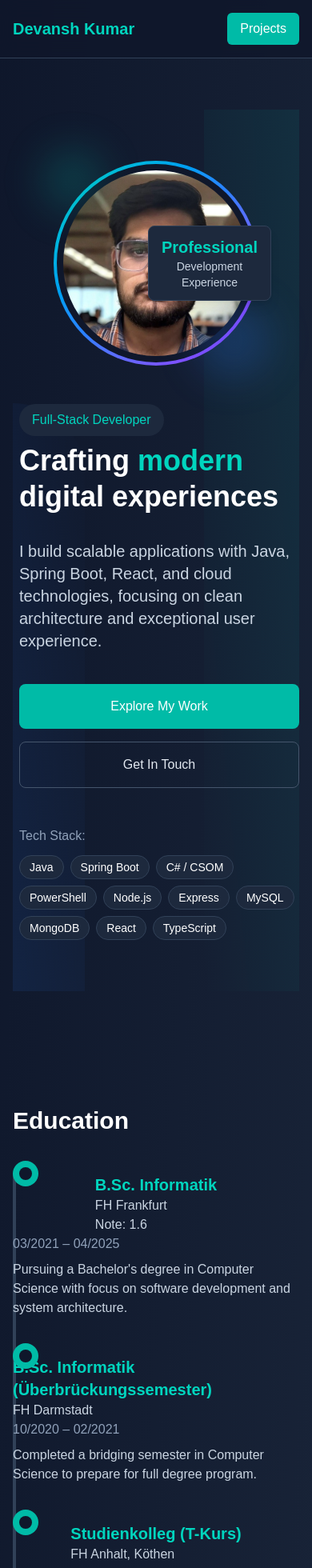
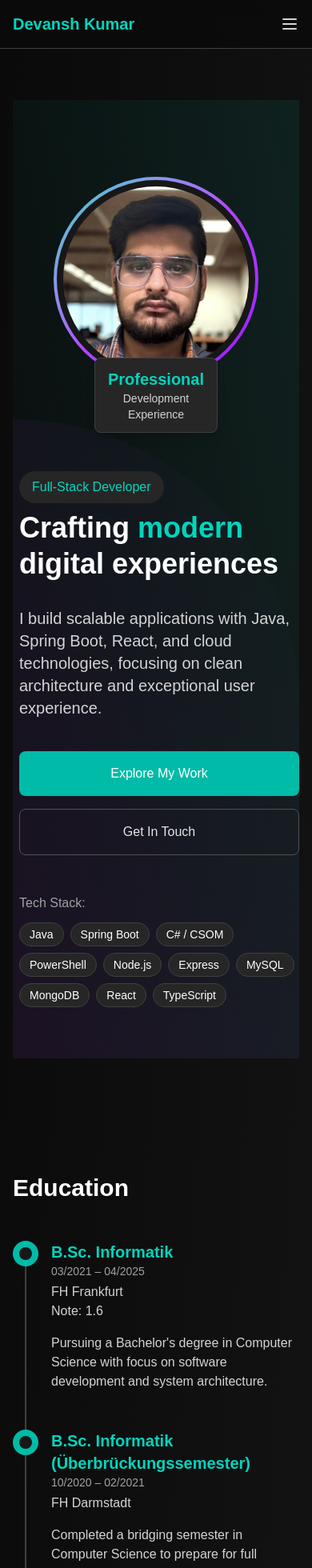
Before and after one commit to techikansh/Portfolio, a Next.js app: page / in a window 390 px wide. Shown: the top 1960 px of the page at 80% size. Built offline with nearby package versions, Linux system fonts and the light colour scheme.

Commit message:
made the portfolio mobile friendly

```diff
--- a/app/components/EducationSection.tsx
+++ b/app/components/EducationSection.tsx
@@ -6,68 +6,72 @@ const EducationSection: React.FC = () => {
       <h2 className="text-3xl font-bold mb-12">Education</h2>
       <div className="relative">
         {/* Timeline Line */}
-        <div className="absolute left-0 md:left-1/2 transform md:-translate-x-1/2 h-full w-1 bg-slate-700"></div>
+        <div className="absolute left-4 md:left-1/2 transform -translate-x-1/2 h-full w-0.5 bg-neutral-700"></div>
 
         {/* Timeline Items */}
         <div className="space-y-12">
           {/* FH Frankfurt */}
-          <div className="relative flex flex-col md:flex-row items-center">
-            <div className="flex flex-col md:w-1/2 md:pr-8 md:text-right order-2 md:order-1">
+          <div className="relative flex flex-col md:flex-row md:items-center">
+            <div className="flex flex-col w-full md:w-1/2 md:pr-8 md:text-right order-2 md:order-1 pl-12 md:pl-0">
               <h3 className="text-xl font-bold text-teal-400">B.Sc. Informatik</h3>
-              <p className="text-slate-300">FH Frankfurt</p>
-              <p className="text-slate-300">Note: 1.6</p>
+              <div className="md:hidden text-neutral-400 text-sm mb-1">03/2021 – 04/2025</div>
+              <p className="text-neutral-300">FH Frankfurt</p>
+              <p className="text-neutral-300">Note: 1.6</p>
             </div>
-            <div className="absolute left-0 md:left-1/2 transform -translate-y-1/2 md:-translate-x-1/2 w-8 h-8 rounded-full bg-teal-500 flex items-center justify-center z-10 order-1 md:order-2">
-              <div className="w-4 h-4 rounded-full bg-slate-900"></div>
+            <div className="absolute left-0 md:left-1/2 transform translate-y-0 md:-translate-y-1/2 md:-translate-x-1/2 w-8 h-8 rounded-full bg-teal-500 flex items-center justify-center z-10 order-1 md:order-2 top-0 md:top-1/2">
+              <div className="w-4 h-4 rounded-full bg-neutral-900"></div>
             </div>
-            <div className="md:w-1/2 md:pl-8 order-3">
-              <div className="text-slate-400 font-medium">03/2021 – 04/2025</div>
-              <p className="text-slate-300 mt-2">Pursuing a Bachelor&apos;s degree in Computer Science with focus on software development and system architecture.</p>
+            <div className="w-full md:w-1/2 md:pl-8 order-3 pl-12 md:pl-0 pt-2 md:pt-0">
+              <div className="hidden md:block text-neutral-400 font-medium">03/2021 – 04/2025</div>
+              <p className="text-neutral-300 mt-2">Pursuing a Bachelor&apos;s degree in Computer Science with focus on software development and system architecture.</p>
             </div>
           </div>
 
           {/* FH Darmstadt */}
-          <div className="relative flex flex-col md:flex-row items-center">
-            <div className="flex flex-col md:w-1/2 md:pr-8 md:text-right order-2 md:order-1">
+          <div className="relative flex flex-col md:flex-row md:items-center">
+            <div className="flex flex-col w-full md:w-1/2 md:pr-8 md:text-right order-2 md:order-1 pl-12 md:pl-0">
               <h3 className="text-xl font-bold text-teal-400">B.Sc. Informatik (Überbrückungssemester)</h3>
-              <p className="text-slate-300">FH Darmstadt</p>
+              <div className="md:hidden text-neutral-400 text-sm mb-1">10/2020 – 02/2021</div>
+              <p className="text-neutral-300">FH Darmstadt</p>
             </div>
-            <div className="absolute left-0 md:left-1/2 transform -translate-y-1/2 md:-translate-x-1/2 w-8 h-8 rounded-full bg-teal-500 flex items-center justify-center z-10 order-1 md:order-2">
-              <div className="w-4 h-4 rounded-full bg-slate-900"></div>
+            <div className="absolute left-0 md:left-1/2 transform translate-y-0 md:-translate-y-1/2 md:-translate-x-1/2 w-8 h-8 rounded-full bg-teal-500 flex items-center justify-center z-10 order-1 md:order-2 top-0 md:top-1/2">
+              <div className="w-4 h-4 rounded-full bg-neutral-900"></div>
             </div>
-            <div className="md:w-1/2 md:pl-8 order-3">
-              <div className="text-slate-400 font-medium">10/2020 – 02/2021</div>
-              <p className="text-slate-300 mt-2">Completed a bridging semester in Computer Science to prepare for full degree program.</p>
+            <div className="w-full md:w-1/2 md:pl-8 order-3 pl-12 md:pl-0 pt-2 md:pt-0">
+              <div className="hidden md:block text-neutral-400 font-medium">10/2020 – 02/2021</div>
+              <p className="text-neutral-300 mt-2">Completed a bridging semester in Computer Science to prepare for full degree program.</p>
             </div>
           </div>
 
           {/* FH Anhalt */}
-          <div className="relative flex flex-col md:flex-row items-center">
-            <div className="flex flex-col md:w-1/2 md:pr-8 md:text-right order-2 md:order-1">
+          <div className="relative flex flex-col md:flex-row md:items-center">
+            <div className="flex flex-col w-full md:w-1/2 md:pr-8 md:text-right order-2 md:order-1 pl-12 md:pl-0">
               <h3 className="text-xl font-bold text-teal-400">Studienkolleg (T-Kurs)</h3>
-              <p className="text-slate-300">FH Anhalt, Köthen</p>
+              <div className="md:hidden text-neutral-400 text-sm mb-1">08/2019 – 07/2020</div>
+              <p className="text-neutral-300">FH Anhalt, Köthen</p>
             </div>
-            <div className="absolute left-0 md:left-1/2 transform -translate-y-1/2 md:-translate-x-1/2 w-8 h-8 rounded-full bg-teal-500 flex items-center justify-center z-10 order-1 md:order-2">
-              <div className="w-4 h-4 rounded-full bg-slate-900"></div>
+            <div className="absolute left-0 md:left-1/2 transform translate-y-0 md:-translate-y-1/2 md:-translate-x-1/2 w-8 h-8 rounded-full bg-teal-500 flex items-center justify-center z-10 order-1 md:order-2 top-0 md:top-1/2">
+              <div className="w-4 h-4 rounded-full bg-neutral-900"></div>
             </div>
-            <div className="md:w-1/2 md:pl-8 order-3">
-              <div className="text-slate-400 font-medium">08/2019 – 07/2020</div>
-              <p className="text-slate-300 mt-2">Completed technical preparatory course for international students focusing on mathematics, physics, and computer science.</p>
+            <div className="w-full md:w-1/2 md:pl-8 order-3 pl-12 md:pl-0 pt-2 md:pt-0">
+              <div className="hidden md:block text-neutral-400 font-medium">08/2019 – 07/2020</div>
+              <p className="text-neutral-300 mt-2">Completed technical preparatory course for international students focusing on mathematics, physics, and computer science.</p>
             </div>
           </div>
 
           {/* F+U Academy */}
-          <div className="relative flex flex-col md:flex-row items-center">
-            <div className="flex flex-col md:w-1/2 md:pr-8 md:text-right order-2 md:order-1">
+          <div className="relative flex flex-col md:flex-row md:items-center">
+            <div className="flex flex-col w-full md:w-1/2 md:pr-8 md:text-right order-2 md:order-1 pl-12 md:pl-0">
               <h3 className="text-xl font-bold text-teal-400">Sprachschule</h3>
-              <p className="text-slate-300">F+U Academy of Languages, Heidelberg</p>
+              <div className="md:hidden text-neutral-400 text-sm mb-1">01/2019 – 07/2019</div>
+              <p className="text-neutral-300">F+U Academy of Languages, Heidelberg</p>
             </div>
-            <div className="absolute left-0 md:left-1/2 transform -translate-y-1/2 md:-translate-x-1/2 w-8 h-8 rounded-full bg-teal-500 flex items-center justify-center z-10 order-1 md:order-2">
-              <div className="w-4 h-4 rounded-full bg-slate-900"></div>
+            <div className="absolute left-0 md:left-1/2 transform translate-y-0 md:-translate-y-1/2 md:-translate-x-1/2 w-8 h-8 rounded-full bg-teal-500 flex items-center justify-center z-10 order-1 md:order-2 top-0 md:top-1/2">
+              <div className="w-4 h-4 rounded-full bg-neutral-900"></div>
             </div>
-            <div className="md:w-1/2 md:pl-8 order-3">
-              <div className="text-slate-400 font-medium">01/2019 – 07/2019</div>
-              <p className="text-slate-300 mt-2">Intensive German language program achieving C1 proficiency level.</p>
+            <div className="w-full md:w-1/2 md:pl-8 order-3 pl-12 md:pl-0 pt-2 md:pt-0">
+              <div className="hidden md:block text-neutral-400 font-medium">01/2019 – 07/2019</div>
+              <p className="text-neutral-300 mt-2">Intensive German language program achieving C1 proficiency level.</p>
             </div>
           </div>
         </div>
--- a/app/components/HeroSection.tsx
+++ b/app/components/HeroSection.tsx
@@ -11,15 +11,15 @@ const HeroSection: React.FC<HeroSectionProps> = ({ setActiveTab, setActiveSectio
   return (
     <section className="relative py-16 md:py-24">
       {/* Background Elements */}
-      <div className="absolute top-0 right-0 w-1/3 h-full bg-gradient-to-bl from-teal-500/10 to-transparent"></div>
-      <div className="absolute bottom-0 left-0 w-1/4 h-2/3 bg-gradient-to-tr from-blue-500/10 to-transparent rounded-tr-full"></div>
+      <div className="absolute top-0 right-0 w-full md:w-1/3 h-full bg-gradient-to-bl from-teal-500/10 to-transparent pointer-events-none"></div>
+      <div className="absolute bottom-0 left-0 w-full md:w-1/4 h-2/3 bg-gradient-to-tr from-purple-500/10 to-transparent rounded-tr-full pointer-events-none"></div>
 
       {/* Content Container */}
       <div className="container mx-auto relative z-10">
         <div className="flex flex-col-reverse md:flex-row items-center gap-12">
           {/* Left Content - Text and CTA */}
           <div className="md:w-7/12 space-y-8 pl-2">
-            <div className="inline-block px-4 py-2 bg-slate-800 rounded-full mb-2">
+            <div className="inline-block px-4 py-2 bg-neutral-800 rounded-full mb-2">
               <span className="text-teal-400 font-medium">Full-Stack Developer</span>
             </div>
 
@@ -27,7 +27,7 @@ const HeroSection: React.FC<HeroSectionProps> = ({ setActiveTab, setActiveSectio
               Crafting <span className="text-teal-400">modern</span> digital experiences
             </h1>
 
-            <p className="text-xl text-slate-300 max-w-2xl">
+            <p className="text-xl text-neutral-300 max-w-2xl">
               I build scalable applications with Java, Spring Boot, React, and cloud technologies,
               focusing on clean architecture and exceptional user experience.
             </p>
@@ -46,54 +46,54 @@ const HeroSection: React.FC<HeroSectionProps> = ({ setActiveTab, setActiveSectio
               </button>
               <button
                 onClick={() => setActiveTab('contact')}
-                className="px-8 py-4 border border-slate-600 hover:border-teal-400 rounded-lg text-slate-200 font-medium transition flex items-center justify-center gap-2">
+                className="px-8 py-4 border border-neutral-600 hover:border-teal-400 rounded-lg text-neutral-200 font-medium transition flex items-center justify-center gap-2">
                 Get In Touch
               </button>
             </div>
 
             {/* Tech Stack Pills */}
             <div className="pt-4">
-              <p className="text-slate-400 mb-3">Tech Stack:</p>
+              <p className="text-neutral-400 mb-3">Tech Stack:</p>
               <div className="flex flex-wrap gap-2">
-                <span className="px-3 py-1 bg-slate-800 border border-slate-700 rounded-full text-sm">Java</span>
-                <span className="px-3 py-1 bg-slate-800 border border-slate-700 rounded-full text-sm">Spring Boot</span>
-                <span className="px-3 py-1 bg-slate-800 border border-slate-700 rounded-full text-sm">C# / CSOM</span>
-                <span className="px-3 py-1 bg-slate-800 border border-slate-700 rounded-full text-sm">PowerShell</span>
-                <span className="px-3 py-1 bg-slate-800 border border-slate-700 rounded-full text-sm">Node.js</span>
-                <span className="px-3 py-1 bg-slate-800 border border-slate-700 rounded-full text-sm">Express</span>
-                <span className="px-3 py-1 bg-slate-800 border border-slate-700 rounded-full text-sm">MySQL</span>
-                <span className="px-3 py-1 bg-slate-800 border border-slate-700 rounded-full text-sm">MongoDB</span>
-                <span className="px-3 py-1 bg-slate-800 border border-slate-700 rounded-full text-sm">React</span>
-                <span className="px-3 py-1 bg-slate-800 border border-slate-700 rounded-full text-sm">TypeScript</span>
+                <span className="px-3 py-1 bg-neutral-800 border border-neutral-700 rounded-full text-sm">Java</span>
+                <span className="px-3 py-1 bg-neutral-800 border border-neutral-700 rounded-full text-sm">Spring Boot</span>
+                <span className="px-3 py-1 bg-neutral-800 border border-neutral-700 rounded-full text-sm">C# / CSOM</span>
+                <span className="px-3 py-1 bg-neutral-800 border border-neutral-700 rounded-full text-sm">PowerShell</span>
+                <span className="px-3 py-1 bg-neutral-800 border border-neutral-700 rounded-full text-sm">Node.js</span>
+                <span className="px-3 py-1 bg-neutral-800 border border-neutral-700 rounded-full text-sm">Express</span>
+                <span className="px-3 py-1 bg-neutral-800 border border-neutral-700 rounded-full text-sm">MySQL</span>
+                <span className="px-3 py-1 bg-neutral-800 border border-neutral-700 rounded-full text-sm">MongoDB</span>
+                <span className="px-3 py-1 bg-neutral-800 border border-neutral-700 rounded-full text-sm">React</span>
+                <span className="px-3 py-1 bg-neutral-800 border border-neutral-700 rounded-full text-sm">TypeScript</span>
               </div>
             </div>
           </div>
 
           {/* Right Content - Profile Image + Decorative Elements */}
-          <div className="md:w-5/12 relative">
-            <div className="relative z-10">
+          <div className="md:w-5/12 relative mt-8 mb-16 md:mt-0 md:mb-0">
+            <div className="relative z-10 flex justify-center">
               {/* Outer Border with Gradient */}
-              <div className="w-64 h-64 md:w-80 md:h-80 rounded-full bg-gradient-to-br from-teal-400 via-blue-500 to-purple-600 p-1 mx-auto">
+              <div className="w-64 h-64 md:w-80 md:h-80 rounded-full bg-gradient-to-br from-teal-400 via-purple-500 to-purple-600 p-1 relative">
                 {/* Inner Content */}
-                <div className="w-full h-full rounded-full overflow-hidden bg-slate-900 p-2">
+                <div className="w-full h-full rounded-full overflow-hidden bg-neutral-900 p-2">
                   {/* Image */}
                   <div className="w-full h-full rounded-full overflow-hidden">
                     <Image src="/me.jpg" alt="Devansh Kumar" className="w-full h-full object-cover" width={300} height={300} />
                   </div>
                 </div>
+
+                {/* Professional Experience Badge - Mobile: Bottom Center, Desktop: Right Side */}
+                <div className="absolute left-1/2 -bottom-16 transform -translate-x-1/2 md:left-auto md:right-[-2rem] md:top-1/2 md:bottom-auto md:-translate-x-0 md:-translate-y-1/2 bg-neutral-800 border border-neutral-700 rounded-lg px-4 py-3 shadow-lg whitespace-nowrap z-20">
+                  <div className="text-center">
+                    <span className="text-xl font-bold text-teal-400">Professional</span>
+                    <p className="text-sm text-neutral-300">Development<br />Experience</p>
+                  </div>
+                </div>
               </div>
 
               {/* Decorative Elements */}
-              <div className="absolute -bottom-4 -right-4 w-24 h-24 bg-blue-500/20 rounded-full blur-xl"></div>
-              <div className="absolute -top-4 -left-4 w-20 h-20 bg-teal-500/20 rounded-full blur-xl"></div>
-
-              {/* Professional Experience Badge */}
-              <div className="absolute -right-4 top-1/2 transform -translate-y-1/2 bg-slate-800 border border-slate-700 rounded-lg px-4 py-3 shadow-lg">
-                <div className="text-center">
-                  <span className="text-xl font-bold text-teal-400">Professional</span>
-                  <p className="text-sm text-slate-300">Development<br />Experience</p>
-                </div>
-              </div>
+              <div className="absolute -bottom-4 -right-4 w-24 h-24 bg-purple-500/20 rounded-full blur-xl hidden md:block"></div>
+              <div className="absolute -top-4 -left-4 w-20 h-20 bg-teal-500/20 rounded-full blur-xl hidden md:block"></div>
             </div>
           </div>
         </div>
--- a/app/components/Navbar.tsx
+++ b/app/components/Navbar.tsx
@@ -1,5 +1,6 @@
 "use client";
-import React from 'react';
+import React, { useState } from 'react';
+import { Menu, X } from 'lucide-react';
 
 interface NavbarProps {
   activeTab: string;
@@ -8,37 +9,80 @@ interface NavbarProps {
 }
 
 const Navbar: React.FC<NavbarProps> = ({ activeTab, setActiveTab, setActiveSection }) => {
+  const [isMenuOpen, setIsMenuOpen] = useState(false);
+
+  const handleNavClick = (tab: string) => {
+    setActiveTab(tab);
+    setIsMenuOpen(false);
+  };
+
+  const handleProjectsClick = () => {
+    setActiveTab('home');
+    setActiveSection('projects');
+    setIsMenuOpen(false);
+    setTimeout(() => {
+      const element = document.getElementById('experience-projects');
+      if (element) {
+        element.scrollIntoView({ behavior: 'smooth' });
+      }
+    }, 100);
+  };
+
   return (
-    <nav className="sticky top-0 z-50 backdrop-blur-md bg-slate-900/80 border-b border-slate-700">
+    <nav className="sticky top-0 z-50 backdrop-blur-md bg-neutral-950/80 border-b border-neutral-700">
       <div className="container mx-auto px-4 py-4 flex items-center justify-between">
         <div className="text-xl font-bold text-teal-400">Devansh Kumar</div>
+
+        {/* Desktop Navigation */}
         <div className="hidden md:flex space-x-8">
           <button
             onClick={() => setActiveTab('home')}
-            className={`${activeTab === 'home' ? 'text-teal-400' : 'text-slate-300'} hover:text-teal-300 transition`}>
+            className={`${activeTab === 'home' ? 'text-teal-400' : 'text-neutral-300'} hover:text-teal-300 transition`}>
             Home
           </button>
           <button
             onClick={() => setActiveTab('contact')}
-            className={`${activeTab === 'contact' ? 'text-teal-400' : 'text-slate-300'} hover:text-teal-300 transition`}>
+            className={`${activeTab === 'contact' ? 'text-teal-400' : 'text-neutral-300'} hover:text-teal-300 transition`}>
             Contact
           </button>
         </div>
+
+        {/* Desktop Projects Button */}
         <button
-          onClick={() => {
-            setActiveTab('home');
-            setActiveSection('projects');
-            setTimeout(() => {
-              const element = document.getElementById('experience-projects');
-              if (element) {
-                element.scrollIntoView({ behavior: 'smooth' });
-              }
-            }, 100);
-          }}
-          className="px-4 py-2 bg-teal-500 hover:bg-teal-600 rounded-md transition">
+          onClick={handleProjectsClick}
+          className="hidden md:block px-4 py-2 bg-teal-500 hover:bg-teal-600 rounded-md transition">
           Projects
         </button>
+
+        {/* Mobile Menu Button */}
+        <button
+          className="md:hidden text-neutral-300 hover:text-teal-400 transition"
+          onClick={() => setIsMenuOpen(!isMenuOpen)}
+        >
+          {isMenuOpen ? <X size={24} /> : <Menu size={24} />}
+        </button>
       </div>
+
+      {/* Mobile Navigation Menu */}
+      {isMenuOpen && (
+        <div className="md:hidden bg-neutral-950 border-b border-neutral-700 px-4 py-4 space-y-4 shadow-xl">
+          <button
+            onClick={() => handleNavClick('home')}
+            className={`block w-full text-left ${activeTab === 'home' ? 'text-teal-400' : 'text-neutral-300'} hover:text-teal-300 transition`}>
+            Home
+          </button>
+          <button
+            onClick={() => handleNavClick('contact')}
+            className={`block w-full text-left ${activeTab === 'contact' ? 'text-teal-400' : 'text-neutral-300'} hover:text-teal-300 transition`}>
+            Contact
+          </button>
+          <button
+            onClick={handleProjectsClick}
+            className="block w-full text-center px-4 py-2 bg-teal-500 hover:bg-teal-600 rounded-md transition text-white font-medium">
+            Projects
+          </button>
+        </div>
+      )}
     </nav>
   );
 };
--- a/app/components/Portfolio.tsx
+++ b/app/components/Portfolio.tsx
@@ -14,7 +14,7 @@ const Portfolio = () => {
   const [activeSection, setActiveSection] = useState('experience');
 
   return (
-    <div className="min-h-screen bg-gradient-to-br from-slate-900 to-slate-800 text-white flex flex-col">
+    <div className="min-h-screen bg-gradient-to-br from-neutral-950 to-neutral-900 text-white flex flex-col">
       {/* Navigation */}
       <Navbar activeTab={activeTab} setActiveTab={setActiveTab} setActiveSection={setActiveSection} />
 
@@ -30,15 +30,15 @@ const Portfolio = () => {
             {/* Experience and Projects Tabs Section */}
             <section className="py-12" id="experience-projects">
               {/* Tab Navigation */}
-              <div className="flex justify-center mb-12 border-b border-slate-700">
+              <div className="flex justify-center mb-12 border-b border-neutral-700">
                 <button
                   onClick={() => setActiveSection('experience')}
-                  className={`px-6 py-3 font-medium text-lg ${activeSection === 'experience' ? 'text-teal-400 border-b-2 border-teal-400' : 'text-slate-300 hover:text-teal-300'} transition`}>
+                  className={`px-6 py-3 font-medium text-lg ${activeSection === 'experience' ? 'text-teal-400 border-b-2 border-teal-400' : 'text-neutral-300 hover:text-teal-300'} transition`}>
                   Professional Experience
                 </button>
                 <button
                   onClick={() => setActiveSection('projects')}
-                  className={`px-6 py-3 font-medium text-lg ${activeSection === 'projects' ? 'text-teal-400 border-b-2 border-teal-400' : 'text-slate-300 hover:text-teal-300'} transition`}>
+                  className={`px-6 py-3 font-medium text-lg ${activeSection === 'projects' ? 'text-teal-400 border-b-2 border-teal-400' : 'text-neutral-300 hover:text-teal-300'} transition`}>
                   My Projects
                 </button>
               </div>
```
Also changed, not shown: app/components/ContactSection.tsx (+8 -8 lines), app/components/ExperienceSection.tsx (+29 -29 lines), app/components/Footer.tsx (+5 -5 lines), app/components/ProjectsSection.tsx (+35 -35 lines), app/components/SkillsSection.tsx (+4 -4 lines).
